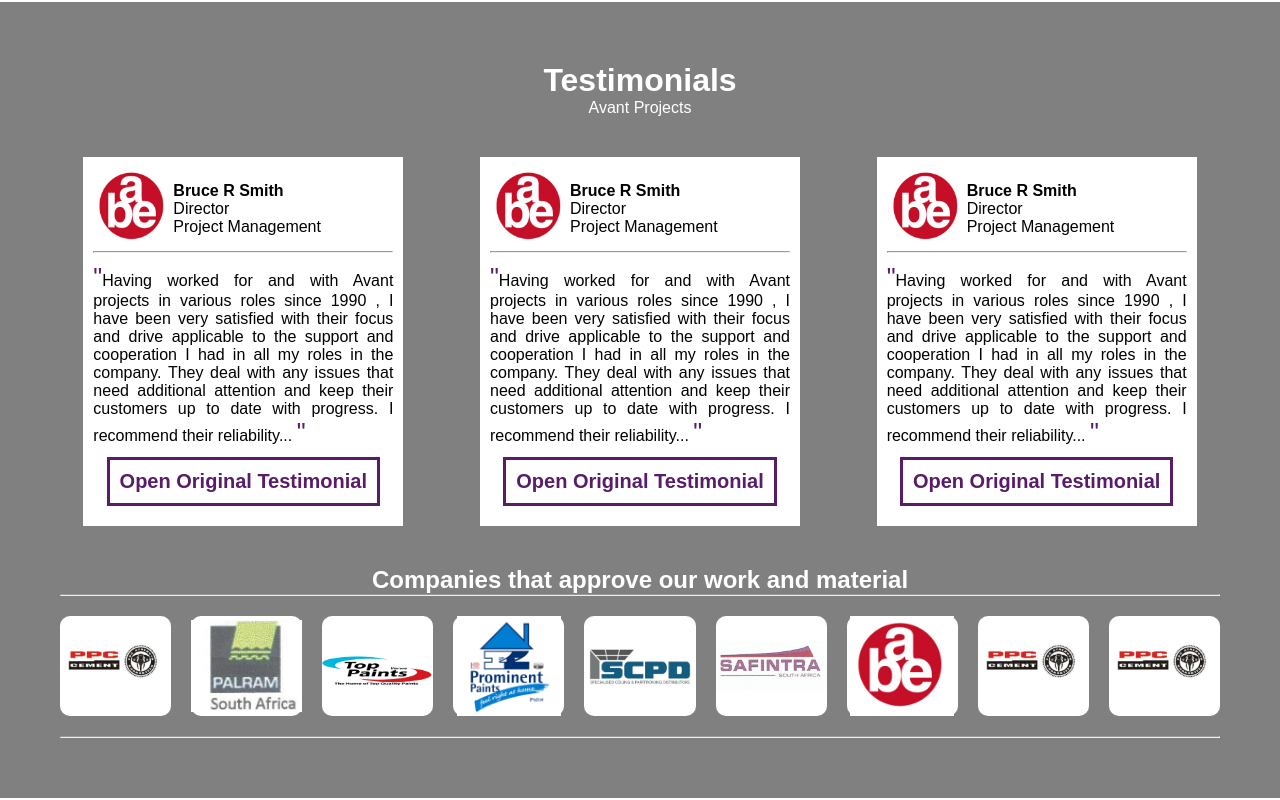
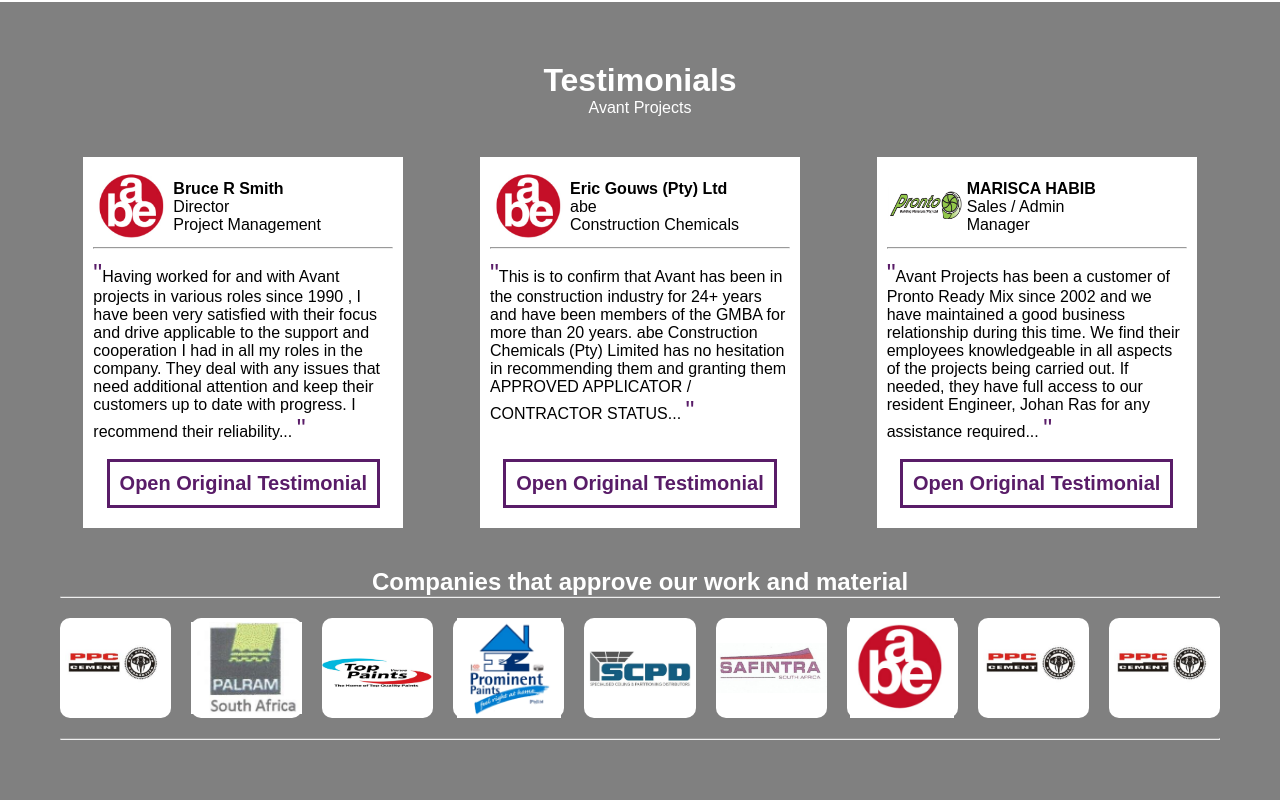
Before and after one commit to DiksonIvySon/Avant-Projects, a React (Vite) app in the folder AvantProjects/: page / in a window 1280 px wide. Shown: the part 3951-4751 px from the top of the page. Built offline with nearby package versions, Linux system fonts and the light colour scheme.

Commit message:
Made logo and text changes in the tesimonials section.

```diff
--- a/AvantProjects/src/Components/TestimonialsSection.css
+++ b/AvantProjects/src/Components/TestimonialsSection.css
@@ -35,11 +35,14 @@
 
 .testimonial-header .company-logo {
     background-color: white;
+    width: 80px;
+    height: 80px;
 }
 
 .testimonial-header .company-logo img {
-    width: 80px;
-    height: 80px;
+    width: 100%;
+    height: 100%;
+    object-fit: contain;
 }
 
 .testimonials-container {
@@ -78,7 +81,7 @@
 }
 
 .testimonial-paragraph {
-    text-align: justify;
+    min-height: 190px;
 }
 
 .testimonial-paragraph span {
--- a/AvantProjects/src/Components/TestimonialsSection.jsx
+++ b/AvantProjects/src/Components/TestimonialsSection.jsx
@@ -23,12 +23,12 @@
             <div className='testimonial'>
                 <div className='testimonial-header'>
                     <div className='company-logo'>
-                    <img src={abe} alt="Company Logo" />
+                        <img src={abe} alt="Company Logo" />
                     </div>
                     <div className='testimonial-writer'>
-                    <h4>Bruce R Smith</h4>
-                    <p>Director</p>
-                    <p>Project Management</p>
+                        <h4>Bruce R Smith</h4>
+                        <p>Director</p>
+                        <p>Project Management</p>
                     </div>
                 </div>
                 <hr />
@@ -44,19 +44,19 @@
             <div className='testimonial'>
                 <div className='testimonial-header'>
                     <div className='company-logo'>
-                    <img src={abe} alt="Company Logo" />
+                        <img src={abe} alt="Company Logo" />
                     </div>
                     <div className='testimonial-writer'>
-                    <h4>Bruce R Smith</h4>
-                    <p>Director</p>
-                    <p>Project Management</p>
+                        <h4>Eric Gouws (Pty) Ltd</h4>
+                        <p>abe</p>
+                        <p>Construction Chemicals</p>
                     </div>
                 </div>
                 <hr />
                 <p className='testimonial-paragraph'>
-                        <span>"</span>Having worked for and with Avant projects in various roles since 1990 , I have been very satisfied with their focus
-                        and drive applicable to the support and cooperation I had in all my roles in the company. They deal with any issues
-                        that need additional attention and keep their customers up to date with progress. I recommend their reliability... <span>"</span>
+                        <span>"</span>This is to confirm that Avant has been in the construction industry for 24+ years and have been members of the GMBA
+                        for more than 20 years. abe Construction Chemicals (Pty) Limited has no hesitation in recommending them and granting them APPROVED
+                        APPLICATOR / CONTRACTOR STATUS... <span>"</span>
                 </p>
                 <a href="">
                     <button className='button1'>Open Original Testimonial</button>
@@ -65,19 +65,19 @@
             <div className='testimonial'>
                 <div className='testimonial-header'>
                     <div className='company-logo'>
-                    <img src={abe} alt="Company Logo" />
+                        <img src={pronto} alt="Company Logo" />
                     </div>
                     <div className='testimonial-writer'>
-                    <h4>Bruce R Smith</h4>
-                    <p>Director</p>
-                    <p>Project Management</p>
+                        <h4>MARISCA HABIB</h4>
+                        <p>Sales / Admin</p>
+                        <p>Manager</p>
                     </div>
                 </div>
                 <hr />
                 <p className='testimonial-paragraph'>
-                        <span>"</span>Having worked for and with Avant projects in various roles since 1990 , I have been very satisfied with their focus
-                        and drive applicable to the support and cooperation I had in all my roles in the company. They deal with any issues
-                        that need additional attention and keep their customers up to date with progress. I recommend their reliability... <span>"</span>
+                        <span>"</span>Avant Projects has been a customer of Pronto Ready Mix since 2002 and we have maintained a good business relationship
+                        during this time. We find their employees knowledgeable in all aspects of the projects being carried out. If needed, they have full
+                        access to our resident Engineer, Johan Ras for any assistance required... <span>"</span>
                 </p>
                 <a href="">
                     <button className='button1'>Open Original Testimonial</button>
```
